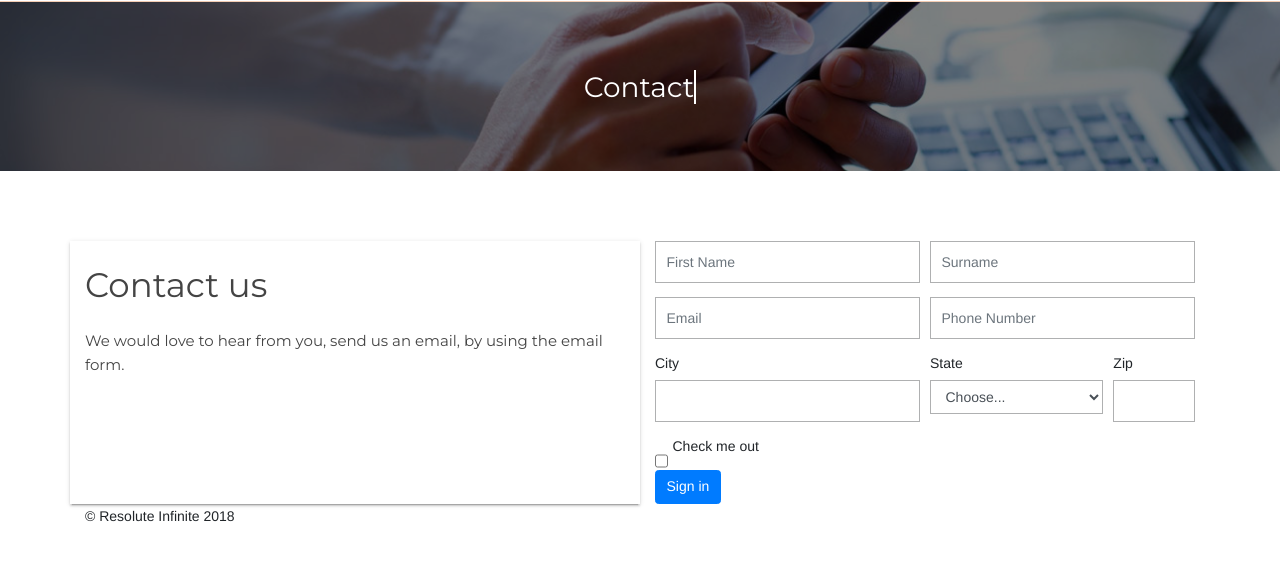
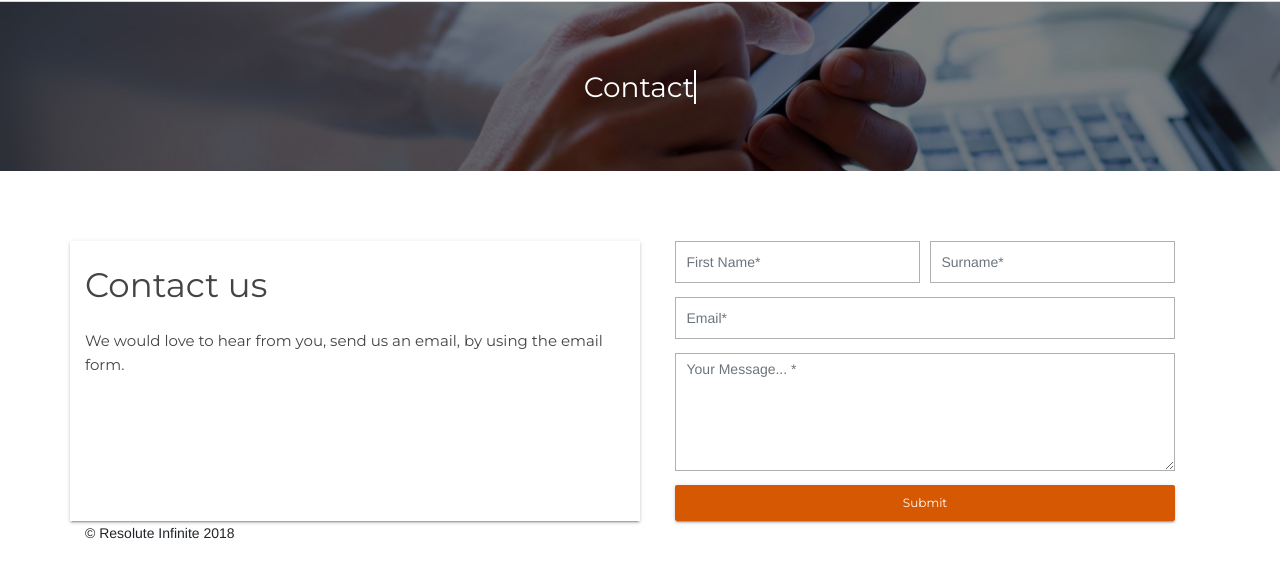
Before and after one commit to joshmanhuwa/resoluteinfinite.co.za, a plain HTML site: page dev/contact.html in a window 1280 px wide. Shown: the part 72-650 px from the top of the page. Drawn offline with nearby package versions, Linux system fonts and the light colour scheme.

Commit message:
<--- Update - 5:15 - 27/04/2018 --->

```diff
--- a/dev/contact.html
+++ b/dev/contact.html
@@ -133,46 +133,23 @@
         <form>
           <div class="form-row">
             <div class="form-group col-md-6">
-              <input type="text" class="form-control" id="inputEmail4" placeholder="First Name">
+              <input type="text" class="form-control" id="inputEmail4" placeholder="First Name*">
             </div>
             <div class="form-group col-md-6">
-              <input type="text" class="form-control" id="inputPassword4" placeholder="Surname">
+              <input type="text" class="form-control" id="inputPassword4" placeholder="Surname*">
             </div>
           </div>
           <div class="form-row">
-            <div class="form-group col-md-6">
-              <input type="email" class="form-control" id="inputAddress" placeholder="Email">
-            </div>
-            <div class="form-group col-md-6">
-              <input type="text" class="form-control" id="inputAddress2" placeholder="Phone Number">
+            <div class="form-group col-md-12">
+              <input type="email" class="form-control" id="inputAddress" placeholder="Email*">
             </div>
           </div>
           <div class="form-row">
-            <div class="form-group col-md-6">
-              <label for="inputCity">City</label>
-              <input type="text" class="form-control" id="inputCity">
-            </div>
-            <div class="form-group col-md-4">
-              <label for="inputState">State</label>
-              <select id="inputState" class="form-control">
-                <option selected>Choose...</option>
-                <option>...</option>
-              </select>
-            </div>
-            <div class="form-group col-md-2">
-              <label for="inputZip">Zip</label>
-              <input type="text" class="form-control" id="inputZip">
+            <div class="form-group col-md-12">
+              <textarea class="form-control" rows="5" id="comment" placeholder="Your Message... *"></textarea>
             </div>
           </div>
-          <div class="form-group">
-            <div class="form-check">
-              <input class="form-check-input" type="checkbox" id="gridCheck">
-              <label class="form-check-label" for="gridCheck">
-                Check me out
-              </label>
-            </div>
-          </div>
-          <button type="submit" class="btn btn-primary">Sign in</button>
+        <button type="submit" class="contact-submit mdl-button mdl-js-button mdl-button--raised mdl-js-ripple-effect mdl-button--accent">Submit</button>
         </form>
       </div>
     </div>
--- a/dev/css/style.css
+++ b/dev/css/style.css
@@ -122,10 +122,13 @@
   color: #fff;
 }
 
-
 .mdl-button--accent.mdl-button--accent.mdl-button--raised, .mdl-button--accent.mdl-button--accent.mdl-button--fab {
   color: rgb(255,255,255);
   background-color: rgb(214, 88, 3) !important;
+}
+
+.contact-submit {
+  width: 100%;
 }
 
 /* ===================================
@@ -180,6 +183,9 @@
 7. Forms
 ==================================== */
 
+form {
+  padding: 0px 20px;
+}
 
 .form-control {
   color: #495057;
```
Also changed, not shown: 1 other file.
